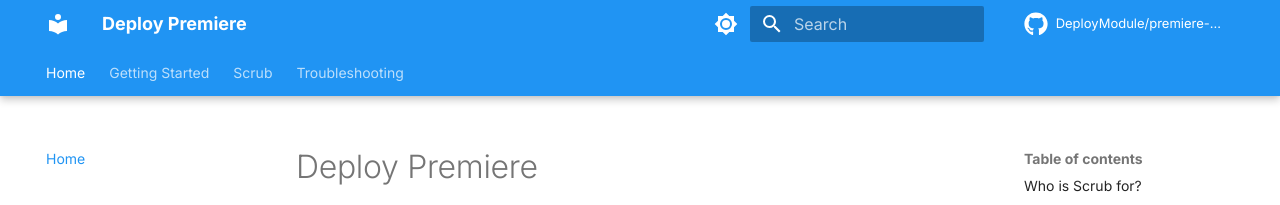
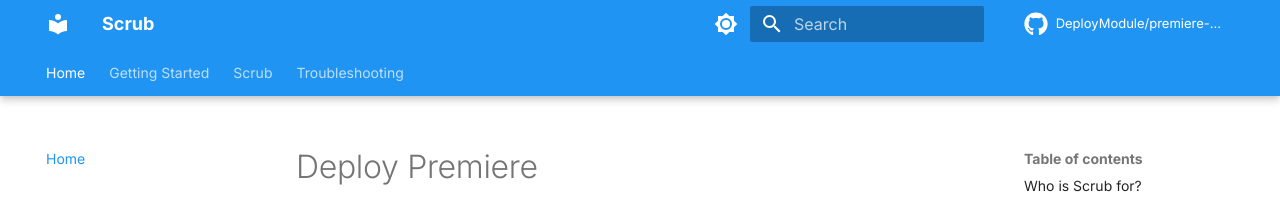
Before and after one commit to deploymodule/premiere-docs, an MkDocs documentation site: the page built from docs/index.md, in a window 1280 px wide. Shown: the top 205 px of the page. Built offline with MkDocs 1.6.1 and Material for MkDocs 9.7.7, drawn with Linux system fonts in a browser that asks for light colours; emoji names are drawn with the system emoji font; comment, search, counter and statistics services are not loaded.

Commit message:
chore: rename site to Scrub

```diff
--- a/mkdocs.yml
+++ b/mkdocs.yml
@@ -1,4 +1,4 @@
-site_name: Deploy Premiere
+site_name: Scrub
 site_url: https://deploymodule.github.io/premiere-docs
 site_description: Documentation for Scrub — a UXP plugin suite for Adobe Premiere Pro
 site_author: DeployModule
```
